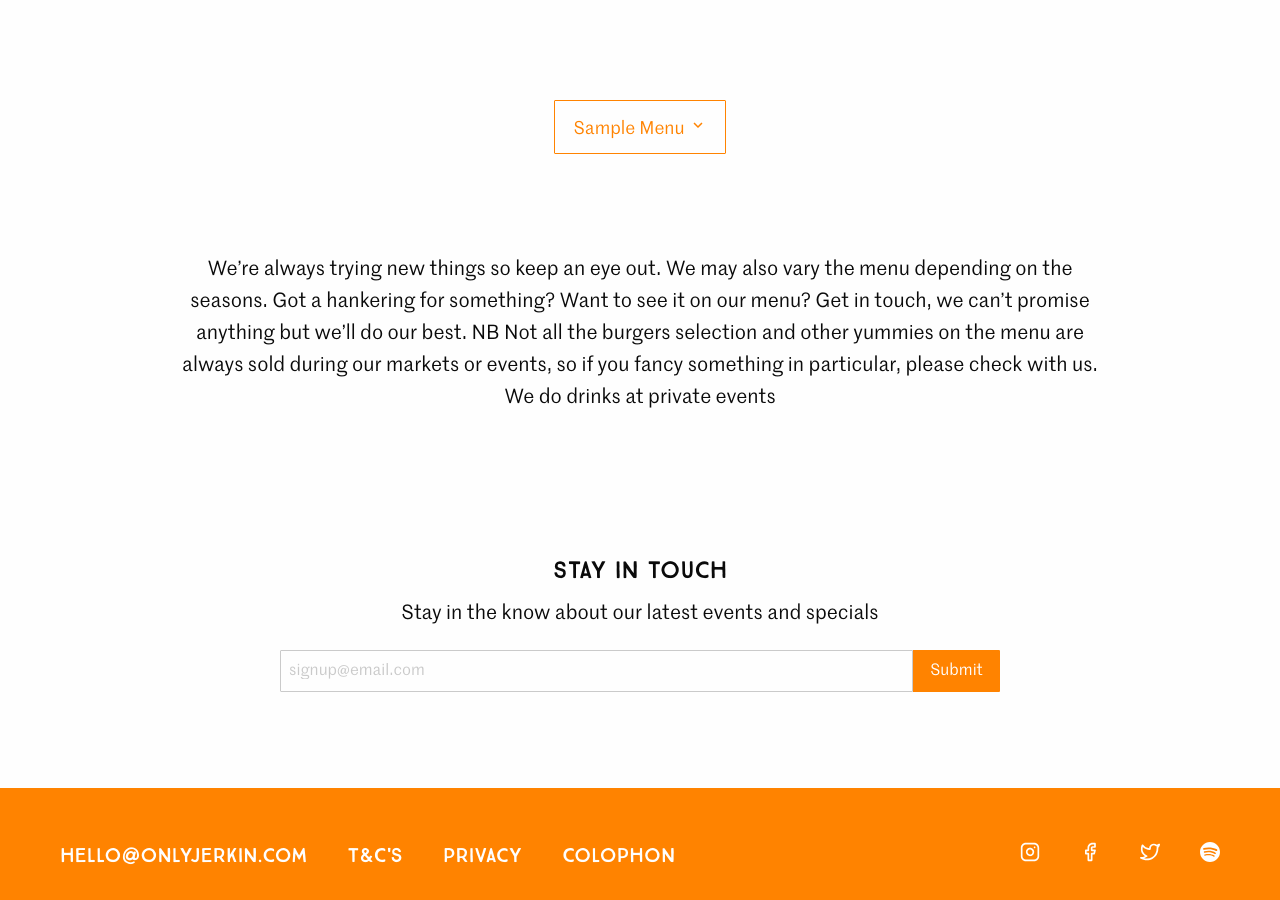
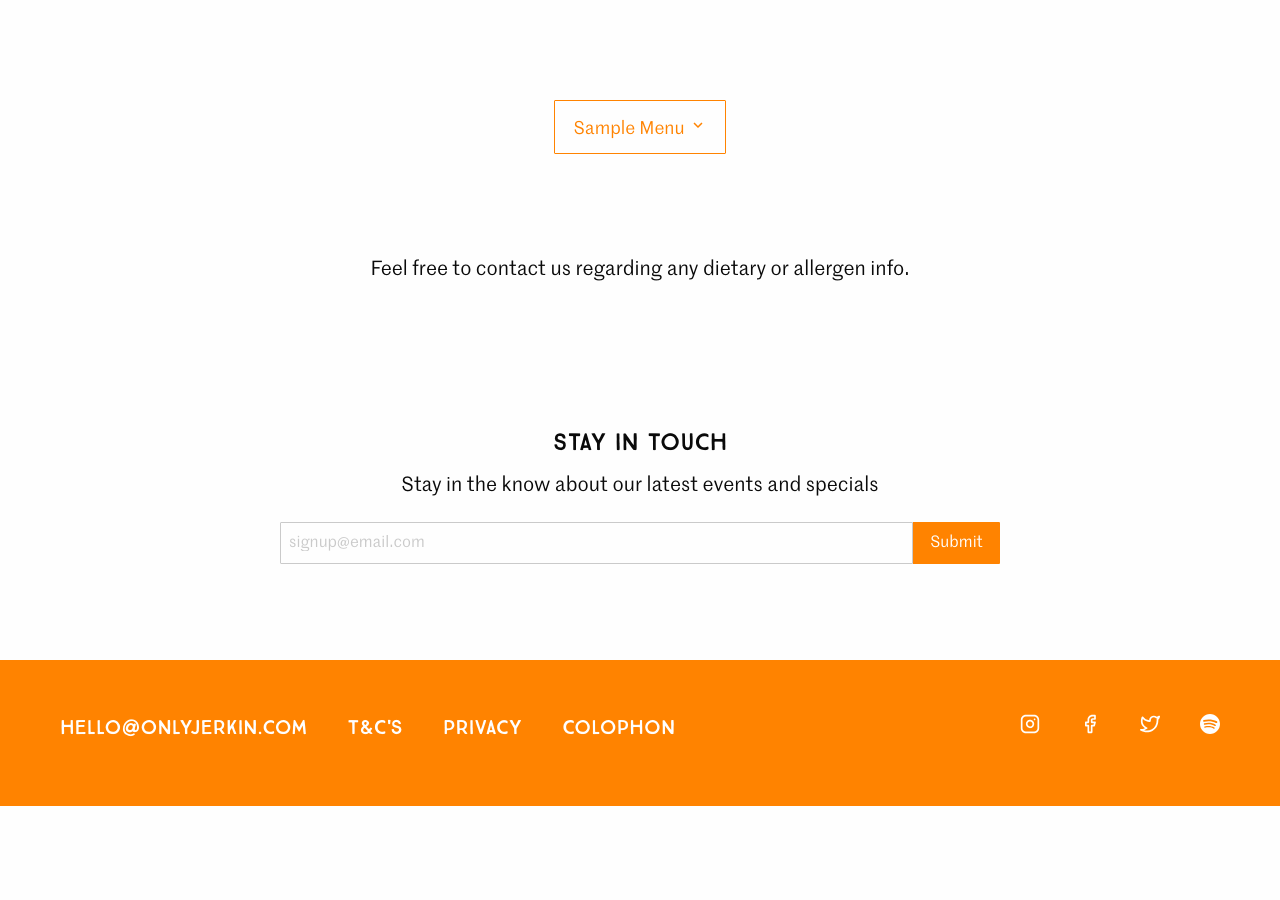
Before and after one commit to garethjohnsdesign/onlyjerkin.com, a Jekyll site: the page built from menu.md, in a window 1280 px wide and 900 px high, scrolled down 1827 px. Built offline with Jekyll 4.4.1, drawn with Linux system fonts in a browser that asks for light colours; after the commit the page ends 2633 px from its top, so only the background shows below that.

Commit message:
Updated Menu

```diff
--- a/menu.md
+++ b/menu.md
@@ -29,11 +29,7 @@ menu:
 - title: Fried Jerk Cauliflower
   description:
   extra: served with jerk fries, creamy coleslaw, homemade dips
-extra-text: |-
-  We're always trying new things so keep an eye out. We may also vary the menu depending on the seasons.
-  Got a hankering for something? Want to see it on our menu? Get in touch, we can't promise anything but we'll do our best.
-  NB Not all the burgers selection and other yummies on the menu are always sold during our markets or events, so if you fancy something in particular, please check with us.
-  We do drinks at private events
+extra-text: Feel free to contact us regarding any dietary or allergen info.
 layout: food
 ---
 
```
